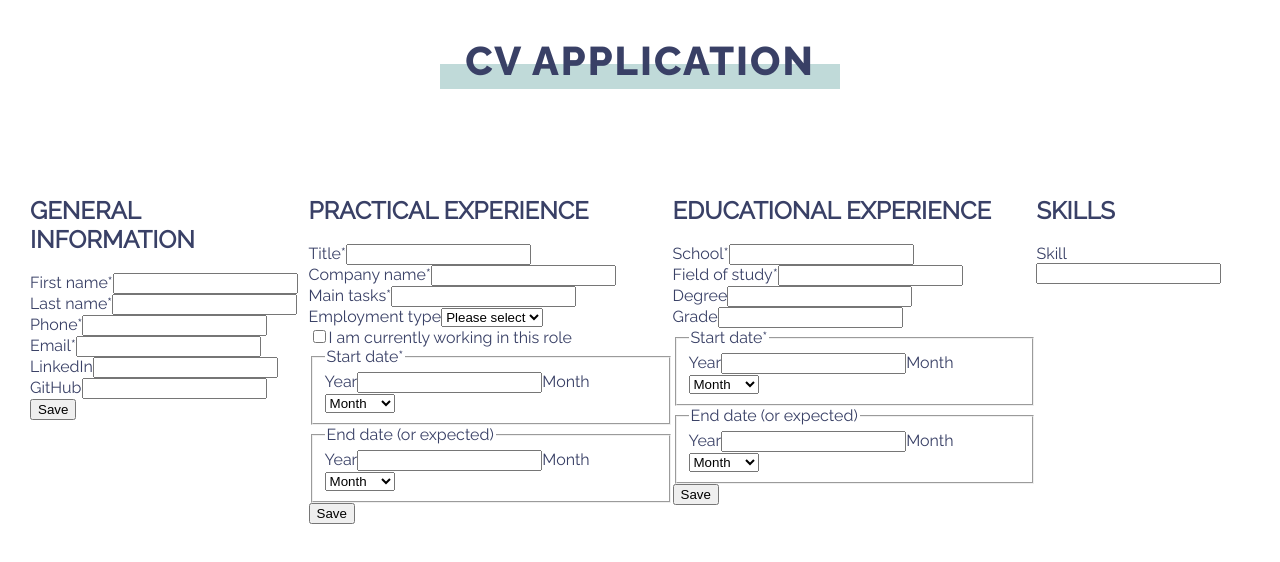
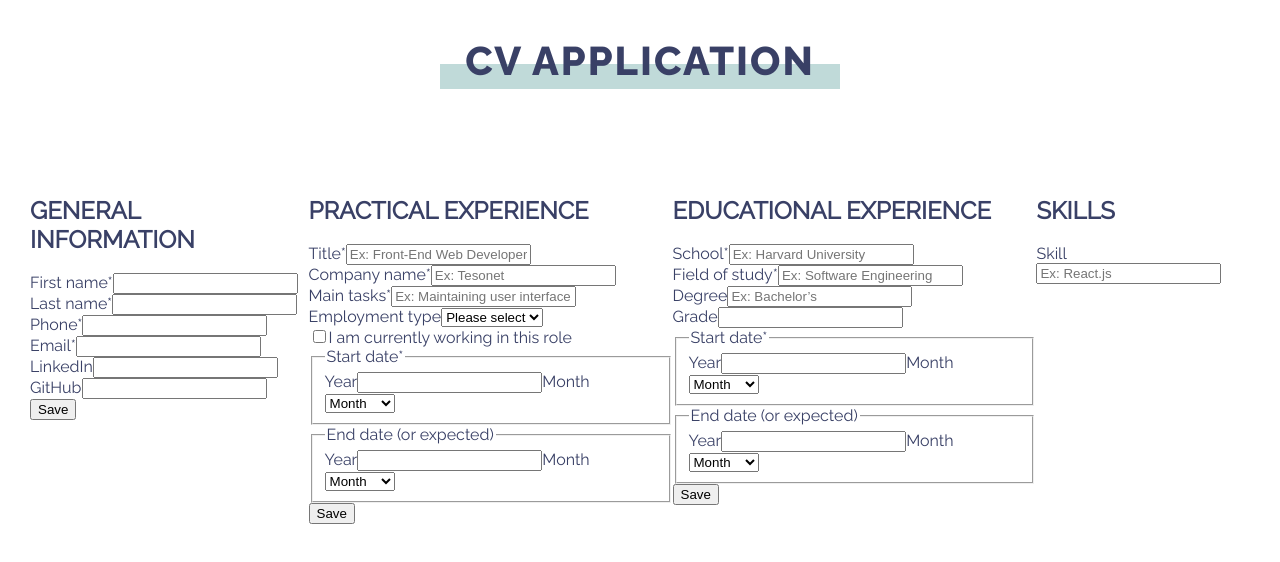
Before and after one commit to mooniiDev/cv-application, a React (Create React App) app: page / in a window 1280 px wide. Shown: the top 562 px of the page. Built offline with nearby package versions, Linux system fonts and the light colour scheme.

Commit message:
Add placeholders to position, name, tasks, title, degree and skills inputs

```diff
--- a/src/components/EducationalExperience.js
+++ b/src/components/EducationalExperience.js
@@ -16,12 +16,24 @@ class EducationalExperience extends React.Component {
             {/* Name */}
             <div>
               <label htmlFor="school-name">School*</label>
-              <input id="school-name" type="text" name="school_name" required />
+              <input
+                id="school-name"
+                type="text"
+                name="school_name"
+                placeholder="Ex: Harvard University"
+                required
+              />
             </div>
             {/* Title */}
             <div>
               <label htmlFor="study-title">Field of study*</label>
-              <input id="study-title" type="text" name="study_title" required />
+              <input
+                id="study-title"
+                type="text"
+                name="study_title"
+                placeholder="Ex: Software Engineering"
+                required
+              />
             </div>
           </div>
           <div>
@@ -32,6 +44,7 @@ class EducationalExperience extends React.Component {
                 id="educational-degree"
                 type="text"
                 name="educational_degree"
+                placeholder="Ex: Bachelor’s"
               />
             </div>
             {/* Grade */}
--- a/src/components/PracticalExperience.js
+++ b/src/components/PracticalExperience.js
@@ -20,6 +20,7 @@ class PracticalExperience extends React.Component {
                 id="position-title"
                 type="text"
                 name="position_title"
+                placeholder="Ex: Front-End Web Developer"
                 required
               />
             </div>
@@ -30,6 +31,7 @@ class PracticalExperience extends React.Component {
                 id="company-name"
                 type="text"
                 name="company_name"
+                placeholder="Ex: Tesonet"
                 required
               />
             </div>
@@ -38,7 +40,13 @@ class PracticalExperience extends React.Component {
             {/* Tasks */}
             <div>
               <label htmlFor="main-tasks">Main tasks*</label>
-              <input id="main-tasks" type="text" name="main_asks" required />
+              <input
+                id="main-tasks"
+                type="text"
+                name="main_asks"
+                placeholder="Ex: Maintaining user interface"
+                required
+              />
             </div>
             {/* Type */}
             <div>
--- a/src/components/Skills.js
+++ b/src/components/Skills.js
@@ -14,7 +14,12 @@ class Skills extends React.Component {
         {/* Skill */}
         <div>
           <label htmlFor="skill">Skill</label>
-          <input id="skill" type="text" name="skill" />
+          <input
+            id="skill"
+            type="text"
+            name="skill"
+            placeholder="Ex: React.js"
+          />
         </div>
       </div>
     );
```
